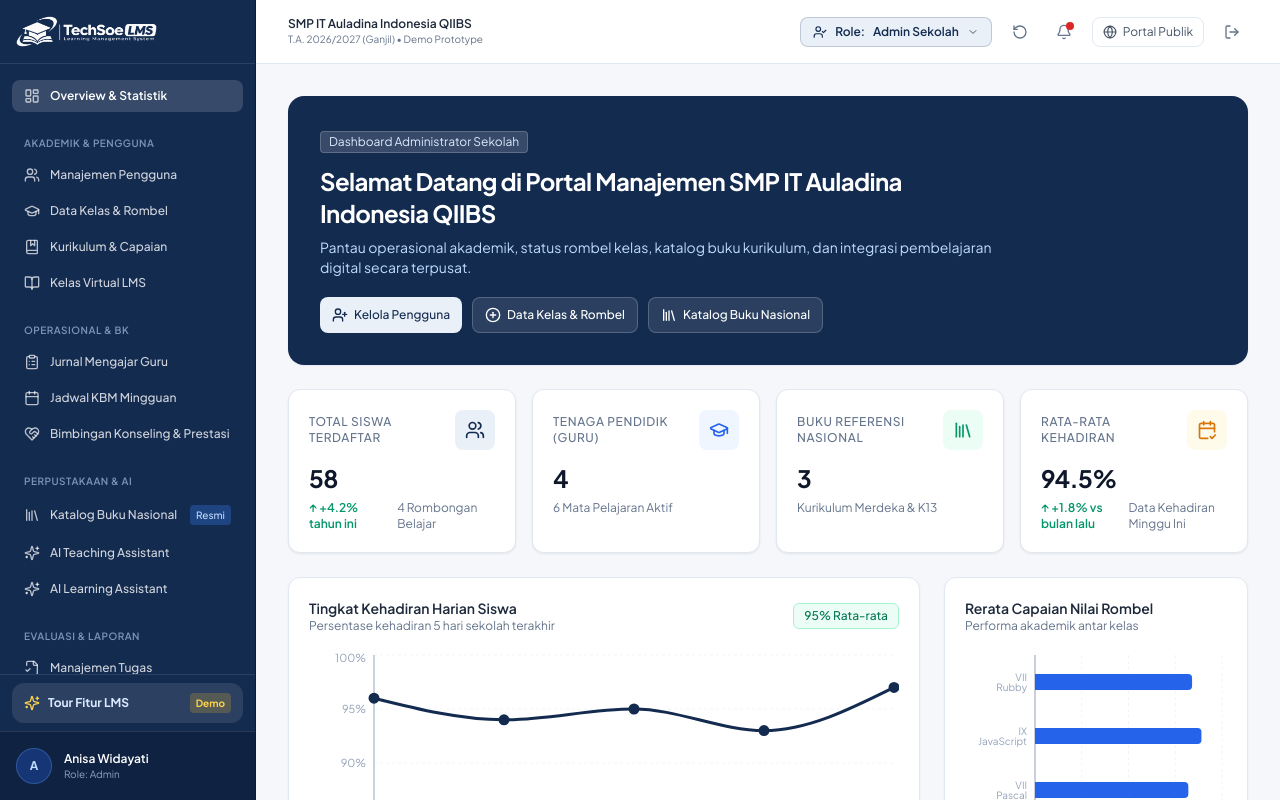
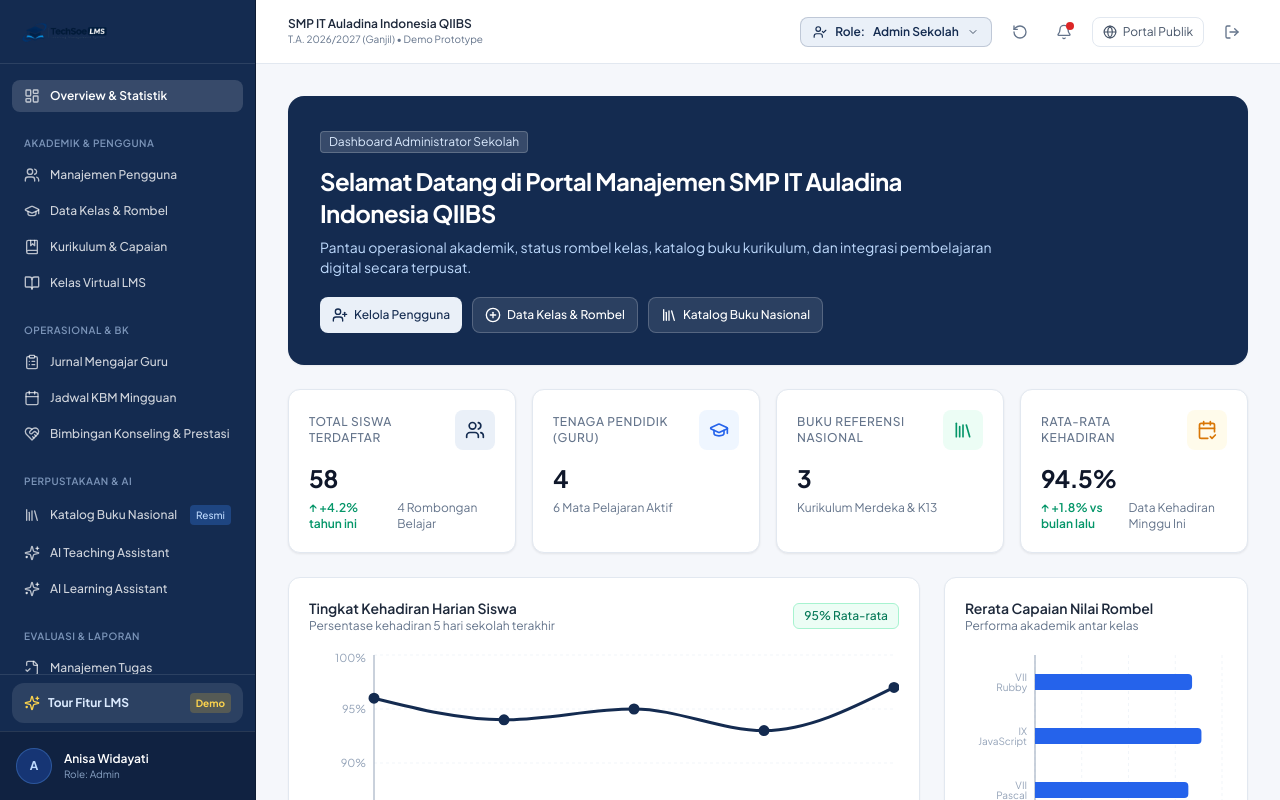
Before and after one commit to Jokoimamsaputra/lms-smpitauladina, a React (Vite) app: page /admin/dashboard in a window 1280 px wide. Shown: the top 800 px of the page. Built offline with nearby package versions, Linux system fonts and the light colour scheme.

Commit message:
Update Sidebar.tsx

```diff
--- a/src/components/layout/Sidebar.tsx
+++ b/src/components/layout/Sidebar.tsx
@@ -214,7 +214,7 @@ export const Sidebar: React.FC<SidebarProps> = ({ isOpen, onCloseMobile }) => {
         <div className="h-16 flex items-center justify-between px-4 border-b border-white/10 shrink-0">
           <div className="flex items-center">
             <img
-              src="/logo-white.png"
+              src="/logo.png"
               alt="Auladina LMS"
               className="h-8 w-auto object-contain"
             />
```
